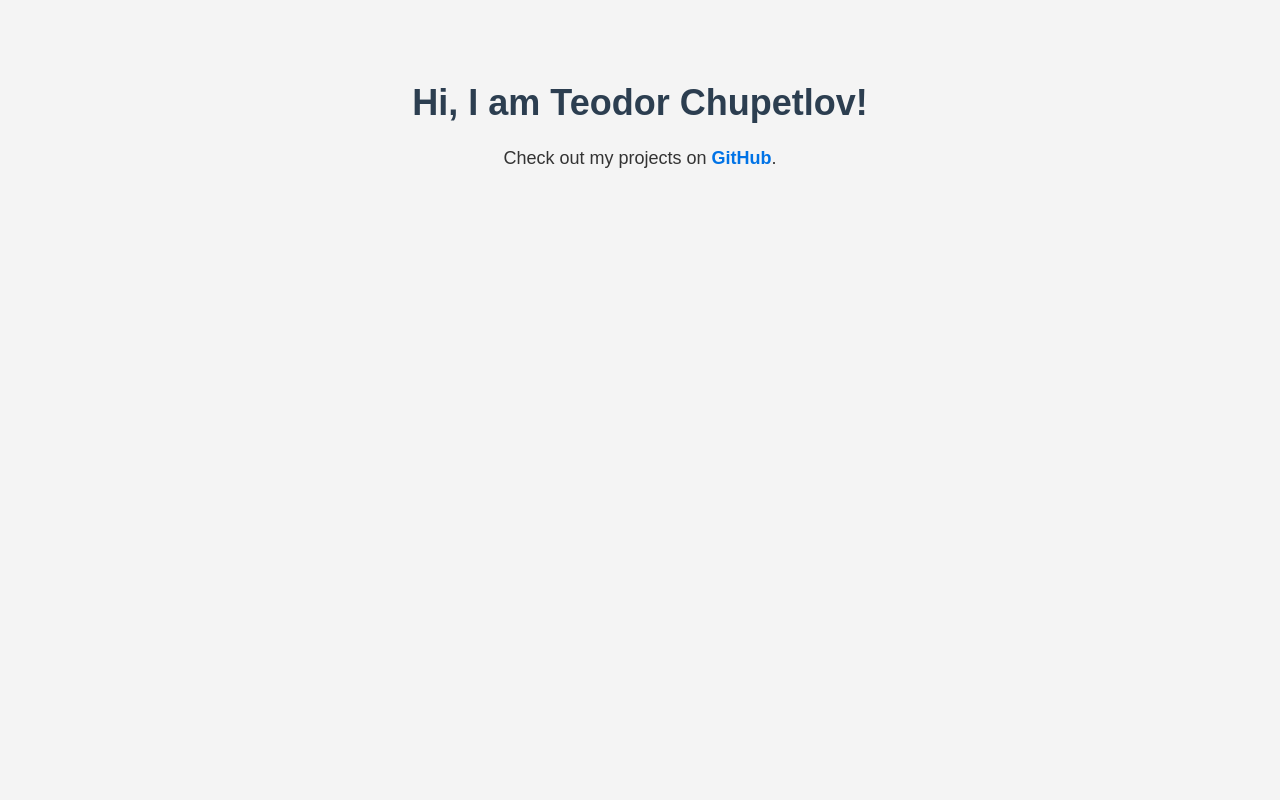
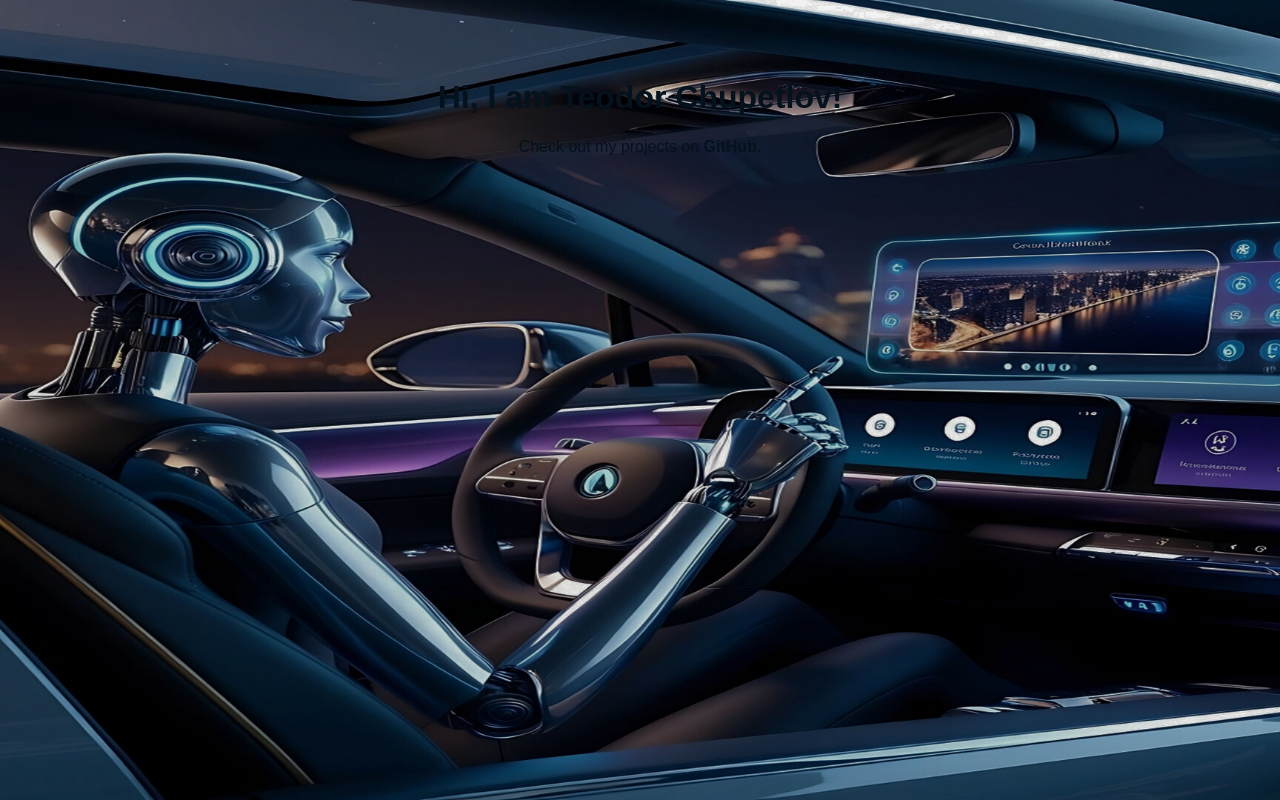
Before and after one commit to teochupi/teochupi.github.io, a plain HTML site: page index.html in a window 1280 px wide. Drawn offline with Linux system fonts and the light colour scheme.

Commit message:
Update style.css

```diff
--- a/style.css
+++ b/style.css
@@ -1,22 +1,17 @@
 body {
     font-family: Arial, sans-serif;
-    background-color: #f4f4f4;
-    color: #333;
+    background: url('WEB_background.jpg') no-repeat center center fixed;
+    background-size: cover;
+    color: #04121e; /* Цветът на текста */
     text-align: center;
     padding: 50px;
 }
 
-h1 {
-    color: #2c3e50;
-    font-size: 36px;
-}
-
-p {
-    font-size: 18px;
+h1, h2, h3, p, a {
+    color: #04121e; /* Всички заглавия, параграфи и линкове в желания цвят */
 }
 
 a {
-    color: #0073e6;
     text-decoration: none;
     font-weight: bold;
 }
```
